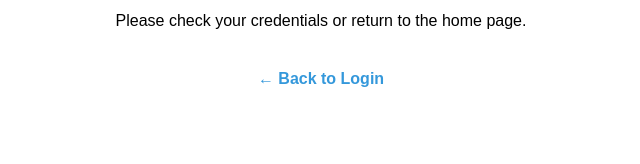
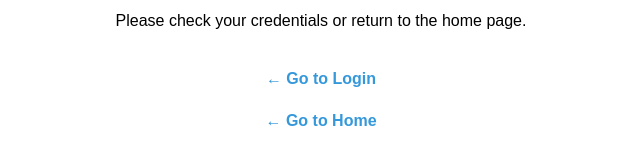
Before and after one commit to plamendraganov/vending-machine, an Angular app: page /unauthorized in a window 1280 px wide. Shown: the part 402-566 px from the top of the page, without its empty margins (319-959 px from the left). Built offline with nearby package versions, Linux system fonts and the light colour scheme.

Commit message:
refactor home page

```diff
--- a/src/app/app.routes.ts
+++ b/src/app/app.routes.ts
@@ -21,12 +21,6 @@ export const routes: Routes = [
     data: { role: 'admin' }
   },
   {
-    path: 'user',
-    component: UserPanelComponent,
-    canActivate: [AuthGuard],
-    data: { role: 'user' }
-  },
-  {
     path: 'unauthorized',
     component: UnauthorizedComponent
   },
--- a/src/shared/components/admin/admin.component.html
+++ b/src/shared/components/admin/admin.component.html
@@ -88,9 +88,15 @@
         Quantity cannot exceed 15
       </div>
 
-      <button type="submit" [disabled]="newProductForm.invalid">
-        Add product
-      </button>
+      <div class="button-row">
+        <button type="submit" [disabled]="newProductForm.invalid">
+          Add product
+        </button>
+
+        <button mat-raised-button color="primary" (click)="goToHome()">
+          Go to Home
+        </button>
+      </div>
     </form>
 
     @if (products.length) {
--- a/src/shared/components/admin/admin.component.scss
+++ b/src/shared/components/admin/admin.component.scss
@@ -130,4 +130,10 @@ button.delete-btn {
   button[mat-icon-button] {
     margin-left: 4px;
   }
+
+  .button-row {
+    display: flex;
+    gap: 1rem;
+    margin-top: 1rem;
+  }
 }
--- a/src/shared/components/admin/admin.component.ts
+++ b/src/shared/components/admin/admin.component.ts
@@ -1,4 +1,4 @@
-import { Component } from '@angular/core';
+import { Component, inject } from '@angular/core';
 import {
   FormBuilder,
   FormGroup,
@@ -12,6 +12,7 @@ import { ProductService } from '../../services/product.service';
 import { Product } from '../../models/product.interface';
 import { MatIconModule } from '@angular/material/icon';
 import { MatButtonModule } from '@angular/material/button';
+import { Router } from '@angular/router';
 
 @Component({
   selector: 'app-admin',
@@ -30,6 +31,8 @@ export class AdminComponent {
   products: Product[] = [];
   productEdits: { [id: number]: FormGroup } = {};
   newProductForm: FormGroup;
+
+   router = inject(Router);
 
   constructor(private fb: FormBuilder, private productService: ProductService) {
     this.newProductForm = this.fb.group({
@@ -117,4 +120,8 @@ export class AdminComponent {
   clearImage(form: FormGroup) {
     form.get('image')?.setValue(null);
   }
+
+  goToHome() {
+    this.router.navigate(['/home']);
+  }
 }
--- a/src/shared/components/home/home.component.html
+++ b/src/shared/components/home/home.component.html
@@ -1,4 +1,11 @@
 <div class="home-container">
-  <h1>Welcome, {{ username }}!</h1>
-  <p>Your role is: <strong>{{ role }}</strong></p>
+  @if (role === 'admin') {
+  <div class="admin-nav">
+    <button mat-raised-button color="primary" (click)="goToAdminPanel()">
+      Manage Products
+    </button>
+  </div>
+  }
+
+  <app-user-panel />
 </div>
--- a/src/shared/components/home/home.component.ts
+++ b/src/shared/components/home/home.component.ts
@@ -1,21 +1,28 @@
 import { Component } from '@angular/core';
 import { AuthService } from '../../services/auth.service';
+import { UserPanelComponent } from '../user-panel/user-panel.component';
+import { Router } from '@angular/router';
+import { MatButtonModule } from '@angular/material/button';
 
 @Component({
   selector: 'app-home',
-  imports: [],
+  imports: [UserPanelComponent, MatButtonModule],
   templateUrl: './home.component.html',
-  styleUrl: './home.component.scss'
+  styleUrl: './home.component.scss',
 })
 export class HomeComponent {
-username: string = '';
+  username: string = '';
   role: string = '';
 
-  constructor(private auth: AuthService) {
+  constructor(private auth: AuthService, private router: Router) {
     const user = this.auth.getUser();
     if (user) {
       this.username = user.username;
       this.role = user.role;
     }
   }
+
+  goToAdminPanel() {
+    this.router.navigate(['/admin']);
+  }
 }
--- a/src/shared/components/unauthorized/unauthorized.component.html
+++ b/src/shared/components/unauthorized/unauthorized.component.html
@@ -7,6 +7,9 @@
   <h2>You are not authorized to view this page.</h2>
   <p>Please check your credentials or return to the home page.</p>
   <a href="#" (click)="goToLogin($event)" class="back-link">
-    ← Back to Login
+    ← Go to Login
+  </a>
+  <a href="#" (click)="goToHome($event)" class="back-link">
+    ← Go to Home
   </a>
 </div>
--- a/src/shared/components/unauthorized/unauthorized.component.ts
+++ b/src/shared/components/unauthorized/unauthorized.component.ts
@@ -14,4 +14,9 @@ export class UnauthorizedComponent {
     event.preventDefault();
     this.router.navigate(['/login']);
   }
+
+  goToHome(event: Event) {
+    event.preventDefault();
+    this.router.navigate(['/home']);
+  }
 }
```
